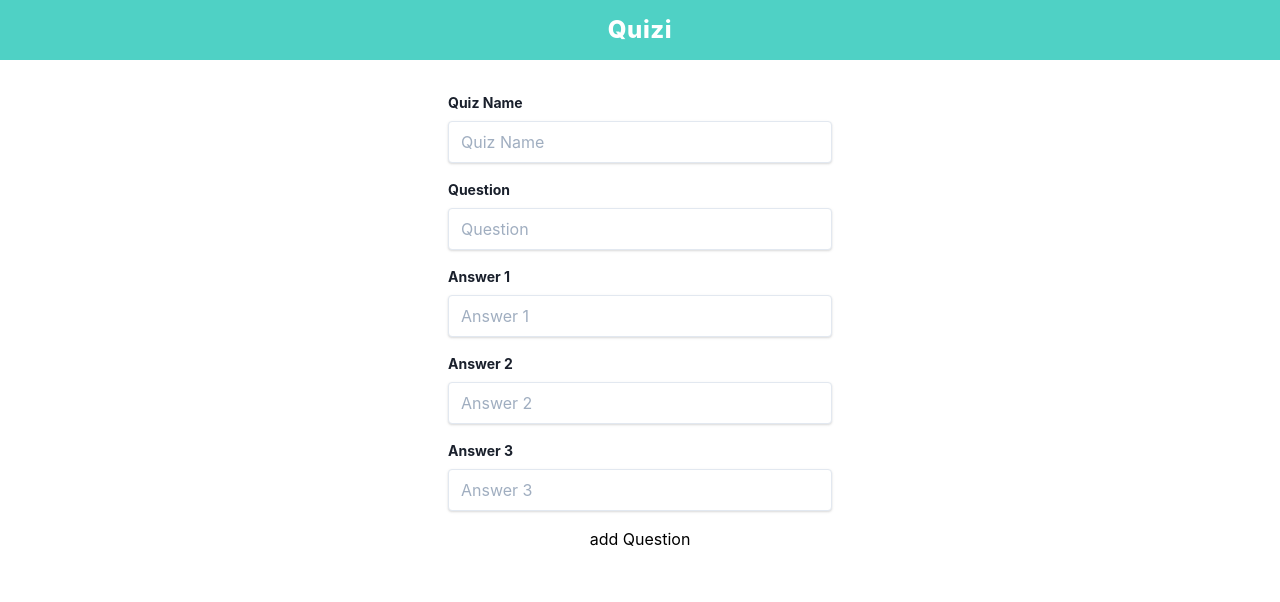
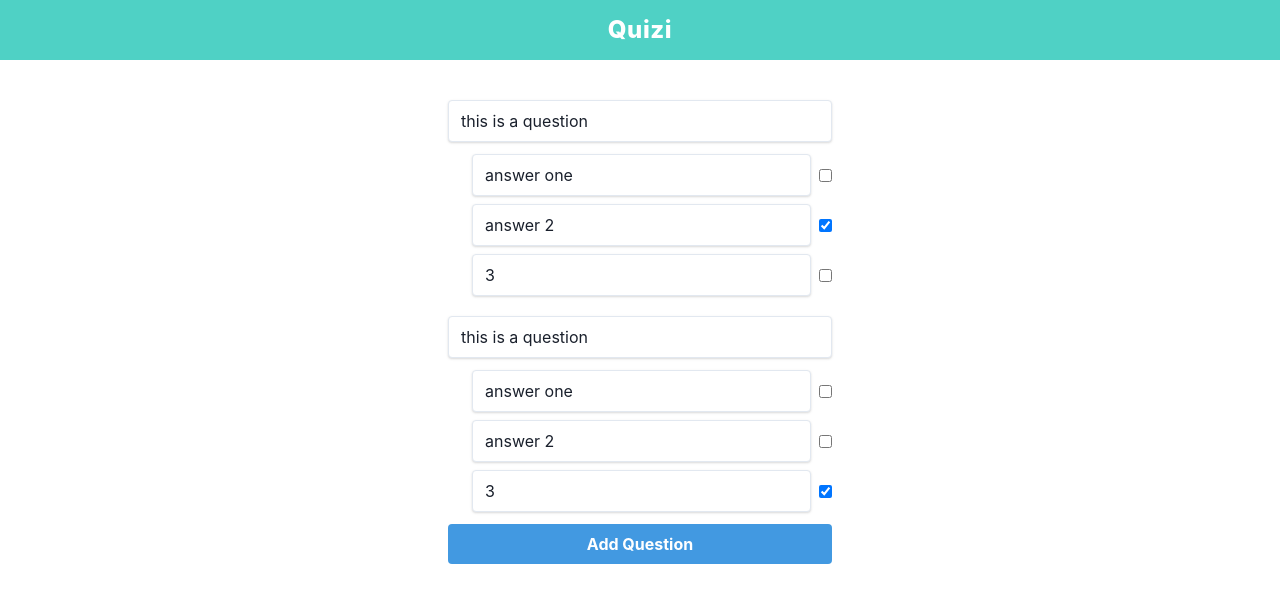
Before and after one commit to Charafboulafaa/Quizi, a React (Create React App) app in the folder client/: page /new in a window 1280 px wide. Shown: the top 602 px of the page. Built offline with nearby package versions, Linux system fonts and the light colour scheme.

Commit message:
display and handle change of questions forms

```diff
--- a/client/src/components/FormInput.js
+++ b/client/src/components/FormInput.js
@@ -2,11 +2,20 @@ import React from 'react'
 
 export default function FormInput(props) {
     return (
-        <div className="mb-4">
-            <label className="block text-left text-gray-900 text-sm font-bold mb-2">
-                {props.label}
-            </label>
-            <input className="shadow appearance-none border rounded w-full py-2 px-3 text-gray-900" type="text" placeholder={props.label} name={props.name}/>
+        <div className="my-2">
+            <input className="shadow appearance-none border rounded w-full py-2 px-3 mb-2 text-gray-900" type="text" name="question" value={props.question.question} onChange={(e) => props.handleChange(e, props.index)}/>
+
+            <div className="ml-6">
+
+                {props.question.answers && props.question.answers.map((answer, index) => (
+                    <div className="flex justify-center items-center">
+                        <input className="shadow appearance-none border rounded w-full py-2 px-3 my-1 mr-2 text-gray-900" type="text" value={answer.answer}  onChange={(e) => props.handleChange(e, props.index, index)}/>
+
+                        <input type="checkbox" checked={answer.correct ? 'checked' : ''}/>
+                    </div>
+                ))}
+
+            </div>
         </div>
     )
 }
--- a/client/src/pages/NewQuiz.js
+++ b/client/src/pages/NewQuiz.js
@@ -1,20 +1,75 @@
-import React from 'react';
+import React, {useState} from 'react';
 import Input from '../components/FormInput';
 
 export default function NewQuiz() {
+
+    const [quiz, setQuiz] = useState({name: ''})
+
+    const [questions, setQuestions] = useState([
+        {
+          question: 'this is a question',
+          answers: [
+            { answer: 'answer one', correct:false },
+            { answer: 'answer 2', correct:true },
+            { answer: '3', correct:false }
+          ]
+        },
+        {
+          question: 'this is a question',
+          answers: [
+            { answer: 'answer one', correct:false },
+            { answer: 'answer 2', correct:false },
+            { answer: '3', correct:true }
+          ]
+        }
+    ])
+
+    const addQuestion = () => {
+      setQuestions(
+        [
+          ...questions,
+          {
+            question: 'this is a question',
+            answers: [
+              { answer: 'answer one', correct:false },
+              { answer: 'answer 2', correct:false },
+              { answer: '3', correct:false }
+            ]
+          }
+        ]
+      )
+    }
+
+    const handleChange = (e, questionIndex, answerIndex) => {
+
+        const { name, value } = e.target
+        let currentQuestion = questions[questionIndex]
+
+        if (name == 'question') {
+            currentQuestion.question = value
+        }
+        else {
+            currentQuestion.answers[answerIndex].answer = value
+        }
+
+        let editedQuestions = questions.map((question, index) => (
+          questionIndex == index ? currentQuestion : question
+        ))
+
+        setQuestions(editedQuestions)
+    }
+
+
+
     return (
         <div className="p-8 flex flex-col max-w-md mx-auto">
-            <Input label="Quiz Name" name="quiz_name"/>
 
-            <Input label="Question" name="question"/>
+        {questions.map((question, index) => (
+            <Input question={question} index={index} handleChange={handleChange}/>
+        ))}
 
-            <div>
-                <Input label="Answer 1" name="answer"/>
-                <Input label="Answer 2" name="answer"/>
-                <Input label="Answer 3" name="answer"/>
-            </div>
+        <button class="bg-blue-500 hover:bg-blue-700 text-white font-bold py-2 px-4 rounded" onClick={addQuestion}>Add Question</button>
 
-            <button>add Question</button>
         </div>
     )
 }
```
Also changed, not shown: 2 other files (tests, documents, lock files or other folders).
